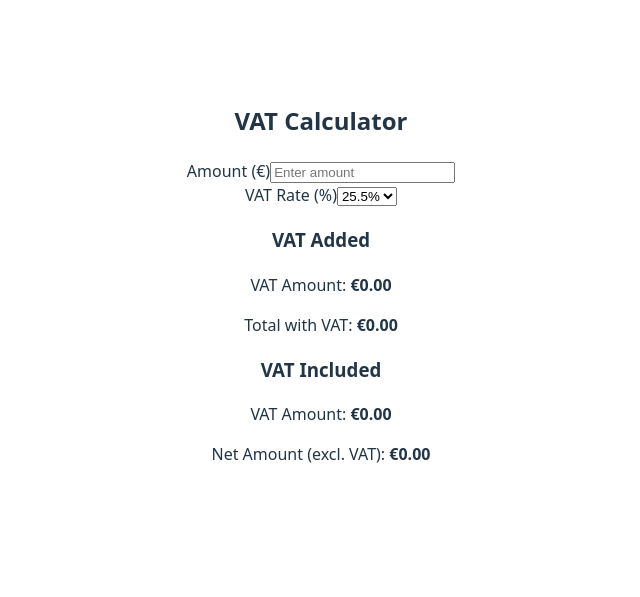
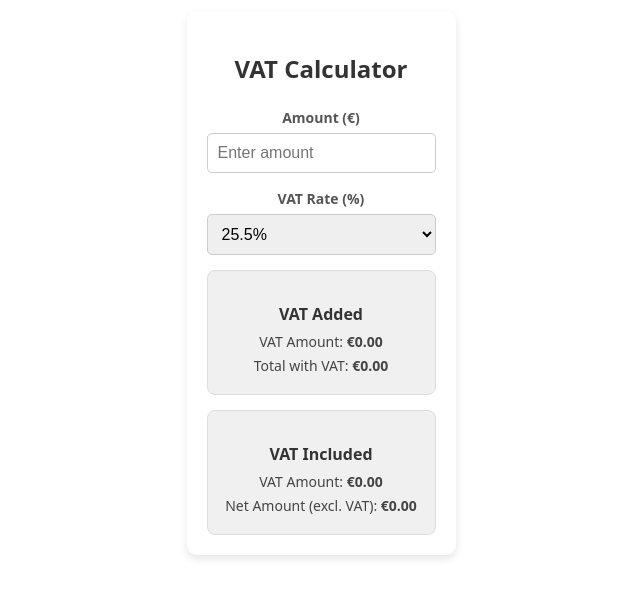
Before and after one commit to sasupa/alvlaskuri, a React (Vite) app: page / in a window 1280 px wide. Shown: the part 117-714 px from the top of the page, without its empty margins (319-959 px from the left). Built offline with nearby package versions, Linux system fonts and the light colour scheme.

Commit message:
styling
styling

```diff
--- /dev/null
+++ b/src/components/Laskuri.css
@@ -0,0 +1,76 @@
+/* General Container */
+.calculator-container {
+  max-width: 400px;
+  margin: 40px auto;
+  padding: 20px;
+  background: #ffffff;
+  border-radius: 10px;
+  box-shadow: 0 4px 8px rgba(0, 0, 0, 0.1);
+}
+
+/* Title */
+.title {
+  text-align: center;
+  font-size: 24px;
+  font-weight: bold;
+  margin-bottom: 20px;
+  color: #333;
+}
+
+/* Form Container */
+.form-container {
+  display: flex;
+  flex-direction: column;
+  gap: 15px;
+}
+
+/* Form Group */
+.form-group {
+  display: flex;
+  flex-direction: column;
+}
+
+.form-group label {
+  font-size: 14px;
+  font-weight: 600;
+  margin-bottom: 5px;
+  color: #555;
+}
+
+/* Input and Select */
+input,
+select {
+  padding: 10px;
+  border: 1px solid #ccc;
+  border-radius: 5px;
+  font-size: 16px;
+  transition: border 0.3s ease;
+}
+
+input:focus,
+select:focus {
+  border-color: #007bff;
+  outline: none;
+}
+
+/* Output Box */
+.output-box {
+  background: #f0f0f0; /* Slightly darker background for better contrast */
+  padding: 15px;
+  border-radius: 8px;
+  border: 1px solid #ddd;
+}
+
+.output-box h3 {
+  font-size: 16px;
+  font-weight: bold;
+  margin-bottom: 5px;
+  color: #333; /* Darker heading */
+}
+
+.output-box p {
+  font-size: 14px;
+  margin: 3px 0;
+  color: #444; /* Darker text color */
+  font-weight: 500; /* Make text slightly bolder */
+}
--- a/src/components/Laskuri.jsx
+++ b/src/components/Laskuri.jsx
@@ -1,4 +1,5 @@
 import React, { useState } from "react";
+import "./Laskuri.css"; // Import the CSS file
 
 const Laskuri = () => {
   const [amount, setAmount] = useState(""); // Input amount
@@ -9,7 +10,7 @@ const Laskuri = () => {
   const vatMultiplier = vatRate / 100;
 
   // VAT Added (Amount does NOT include VAT)
-  const vatAmountAdded = amount ? (amount * vatMultiplier) : 0;
+  const vatAmountAdded = amount ? amount * vatMultiplier : 0;
   const totalWithVat = amount ? parseFloat(amount) + vatAmountAdded : 0;
 
   // VAT Included (Amount ALREADY includes VAT)
@@ -17,15 +18,14 @@ const Laskuri = () => {
   const vatAmountIncluded = amount ? amount - netAmount : 0;
 
   return (
-    <div className="max-w-md mx-auto bg-white p-6 rounded-lg shadow-md">
-      <h2 className="text-xl font-semibold mb-4">VAT Calculator</h2>
-      <form className="space-y-4">
-
+    <div className='calculator-container'>
+      <h2 className='title'>VAT Calculator</h2>
+      <form className='form-container'>
         {/* Amount Input */}
-        <div>
-          <label className="block text-sm font-medium">Amount (€)</label>
+        <div className='form-group'>
+          <label>Amount (€)</label>
           <input
-            type="number"
+            type='number'
             value={amount}
             onChange={(e) => {
               const value = e.target.value;
@@ -33,18 +33,16 @@ const Laskuri = () => {
                 setAmount(value);
               }
             }}
-            className="w-full p-2 border rounded"
-            placeholder="Enter amount"
+            placeholder='Enter amount'
           />
         </div>
 
         {/* VAT Dropdown */}
-        <div>
-          <label className="block text-sm font-medium">VAT Rate (%)</label>
+        <div className='form-group'>
+          <label>VAT Rate (%)</label>
           <select
             value={vatRate}
             onChange={(e) => setVatRate(Number(e.target.value))}
-            className="w-full p-2 border rounded"
           >
             {vatRates.map((rate) => (
               <option key={rate} value={rate}>
@@ -55,27 +53,26 @@ const Laskuri = () => {
         </div>
 
         {/* VAT Added Output */}
-        <div className="p-4 bg-gray-100 rounded-md">
-          <h3 className="text-sm font-semibold mb-1">VAT Added</h3>
-          <p className="text-sm">
+        <div className='output-box'>
+          <h3>VAT Added</h3>
+          <p>
             VAT Amount: <strong>€{vatAmountAdded.toFixed(2)}</strong>
           </p>
-          <p className="text-sm">
+          <p>
             Total with VAT: <strong>€{totalWithVat.toFixed(2)}</strong>
           </p>
         </div>
 
         {/* VAT Included Output */}
-        <div className="p-4 bg-gray-200 rounded-md">
-          <h3 className="text-sm font-semibold mb-1">VAT Included</h3>
-          <p className="text-sm">
+        <div className='output-box'>
+          <h3>VAT Included</h3>
+          <p>
             VAT Amount: <strong>€{vatAmountIncluded.toFixed(2)}</strong>
           </p>
-          <p className="text-sm">
+          <p>
             Net Amount (excl. VAT): <strong>€{netAmount.toFixed(2)}</strong>
           </p>
         </div>
-
       </form>
     </div>
   );
```
